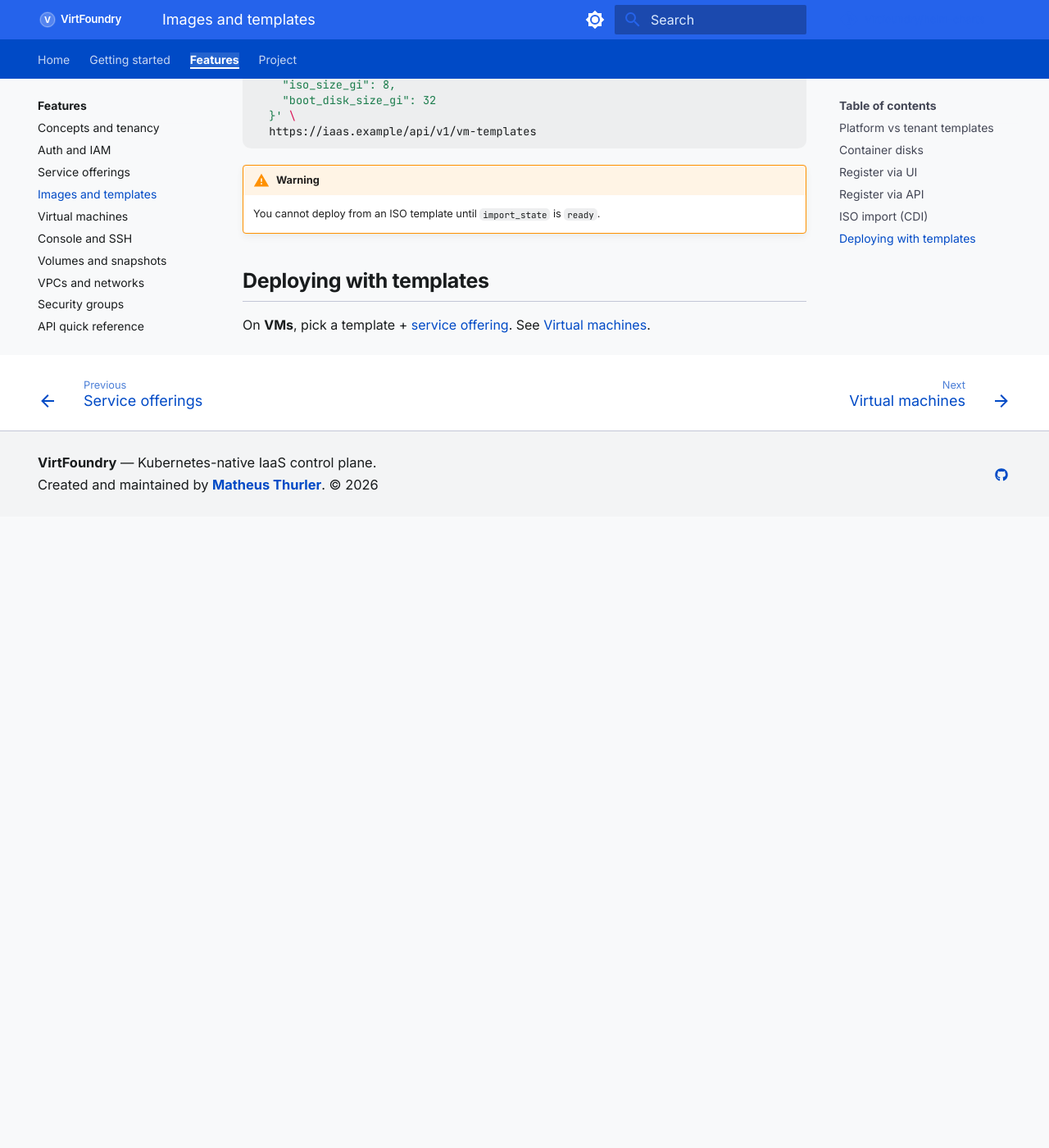
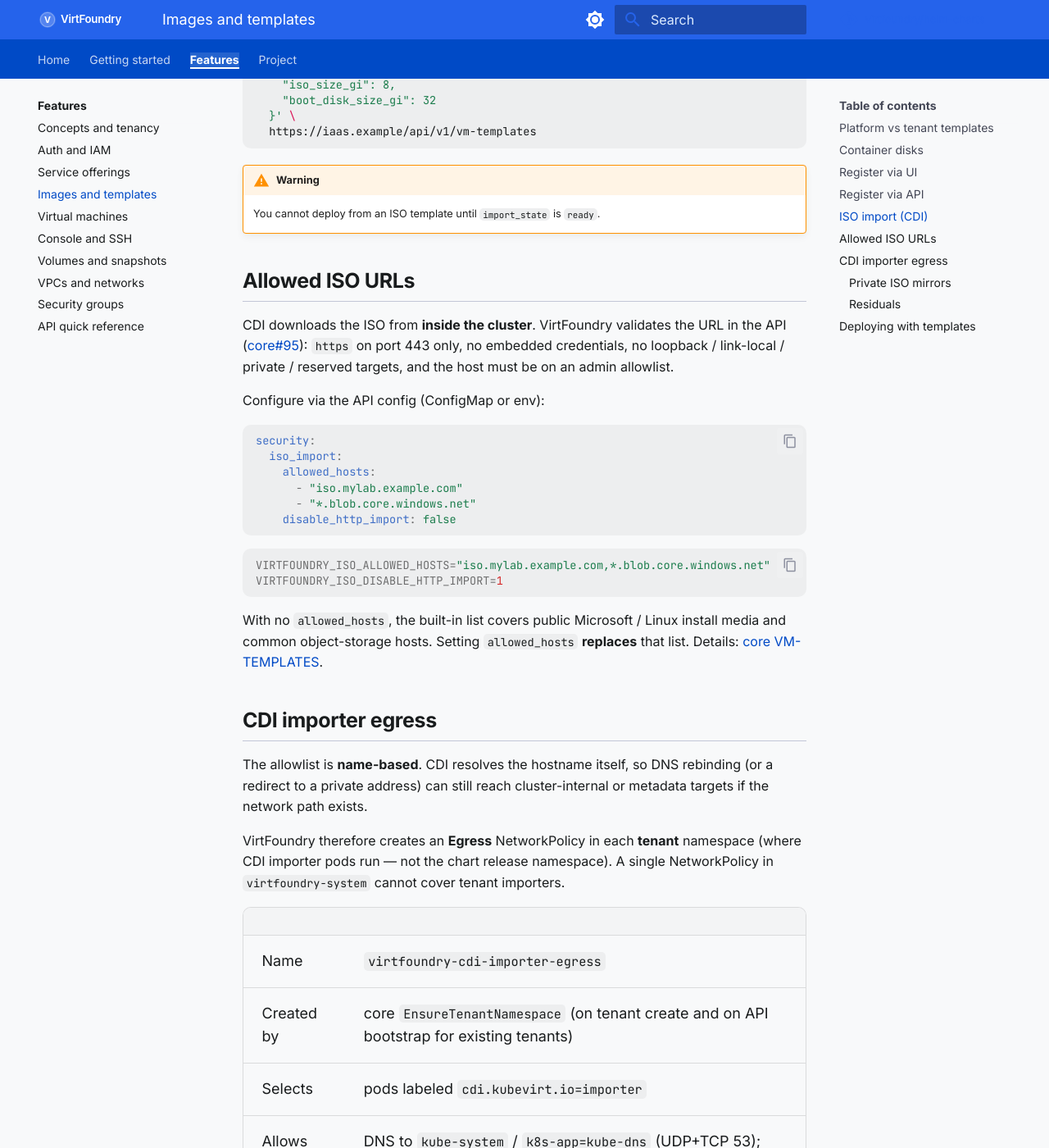
Before and after one commit to virtfoundry/helm-charts, an MkDocs documentation site: the page built from docs/guide/features/templates.md, in a window 1280 px wide and 1400 px high, scrolled down 3163 px. Shown: the whole window at 82% size. Built offline with MkDocs 1.6.1 and Material for MkDocs 9.7.7, drawn with Linux system fonts in a browser that asks for light colours; comment, search, counter and statistics services are not loaded; before the commit the page ends 3793 px from its top, so only the background shows below that; some of the changed text lies outside the part shown.

Commit message:
docs(security): document CDI importer egress NetworkPolicy (#50)
Closes #49. Document tenant-NS egress policy alignment with core#95 and
how operators extend it for private ISO mirrors.

````diff
--- a/docs/guide/features/templates.md
+++ b/docs/guide/features/templates.md
@@ -102,6 +102,78 @@
 !!! warning
     You cannot deploy from an ISO template until `import_state` is `ready`.
 
+## Allowed ISO URLs
+
+CDI downloads the ISO from **inside the cluster**. VirtFoundry validates the URL in the API ([core#95](https://github.com/virtfoundry/core/issues/95)): `https` on port 443 only, no embedded credentials, no loopback / link-local / private / reserved targets, and the host must be on an admin allowlist.
+
+Configure via the API config (ConfigMap or env):
+
+```yaml
+security:
+  iso_import:
+    allowed_hosts:
+      - "iso.mylab.example.com"
+      - "*.blob.core.windows.net"
+    disable_http_import: false
+```
+
+```bash
+VIRTFOUNDRY_ISO_ALLOWED_HOSTS="iso.mylab.example.com,*.blob.core.windows.net"
+VIRTFOUNDRY_ISO_DISABLE_HTTP_IMPORT=1
+```
+
+With no `allowed_hosts`, the built-in list covers public Microsoft / Linux install media and common object-storage hosts. Setting `allowed_hosts` **replaces** that list. Details: [core VM-TEMPLATES](https://github.com/virtfoundry/core/blob/main/docs/VM-TEMPLATES.md#allowed-iso-urls).
+
+## CDI importer egress
+
+The allowlist is **name-based**. CDI resolves the hostname itself, so DNS rebinding (or a redirect to a private address) can still reach cluster-internal or metadata targets if the network path exists.
+
+VirtFoundry therefore creates an **Egress** NetworkPolicy in each **tenant** namespace (where CDI importer pods run — not the chart release namespace). A single NetworkPolicy in `virtfoundry-system` cannot cover tenant importers.
+
+| | |
+|--|--|
+| Name | `virtfoundry-cdi-importer-egress` |
+| Created by | core `EnsureTenantNamespace` (on tenant create and on API bootstrap for existing tenants) |
+| Selects | pods labeled `cdi.kubevirt.io=importer` |
+| Allows | DNS to `kube-system` / `k8s-app=kube-dns` (UDP+TCP 53); `0.0.0.0/0` and `::/0` except private / link-local / CGNAT ranges |
+
+**Requirements:** the cluster CNI must enforce NetworkPolicy (Calico, Cilium, etc.). Without enforcement the object is inert.
+
+### Private ISO mirrors
+
+If your mirror lives on RFC1918 (or another denied range), either:
+
+1. Patch the policy in the tenant NS to add an `egress` `ipBlock` for that CIDR, or
+2. Apply a second allow policy in the same namespace (NetworkPolicies are additive for allowed traffic).
+
+Example second policy (also under [`docs/examples/`](../../examples/cdi-importer-egress-private-mirror.yaml)):
+
+```yaml
+apiVersion: networking.k8s.io/v1
+kind: NetworkPolicy
+metadata:
+  name: virtfoundry-cdi-importer-private-mirror
+  namespace: virtfoundry-tenant-acme   # each tenant NS
+spec:
+  podSelector:
+    matchLabels:
+      cdi.kubevirt.io: importer
+  policyTypes: [Egress]
+  egress:
+    - to:
+        - ipBlock:
+            cidr: 10.10.0.0/24        # your mirror subnet
+```
+
+Also add the mirror hostname to `security.iso_import.allowed_hosts` so the API accepts the URL.
+
+### Residuals
+
+- DNS rebinding to a *public* malicious IP is still possible; the allowlist remains the app control.
+- Upload / other CDI components are not selected by this policy (only `cdi.kubevirt.io=importer`).
+
+Tracked as [helm-charts#49](https://github.com/virtfoundry/helm-charts/issues/49).
+
 ## Deploying with templates
 
 On **VMs**, pick a template + [service offering](offerings.md). See [Virtual machines](vms.md).
````
Also changed, not shown: CHANGELOG.md (+4 -0 lines), docs/examples/cdi-importer-egress-private-mirror.yaml (added, +24 -0 lines), docs/guide/features/security-groups.md (+4 -0 lines), docs/project/changelog.md (+2 -0 lines), 1 other file.
